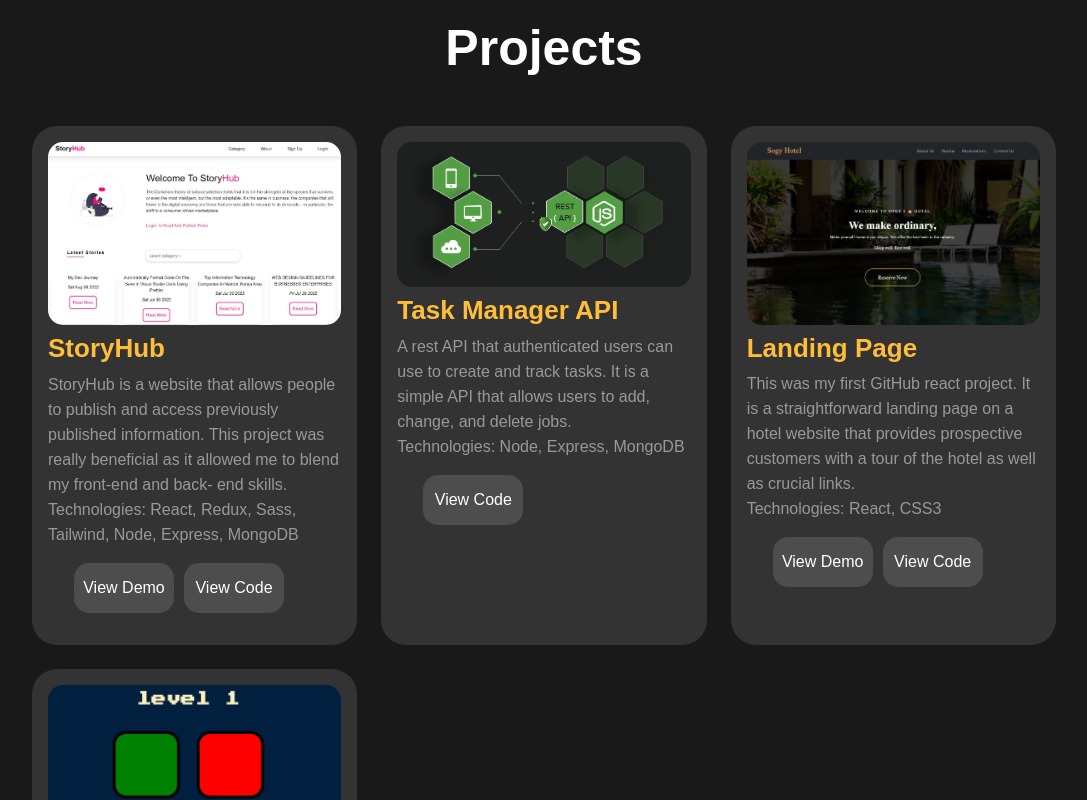
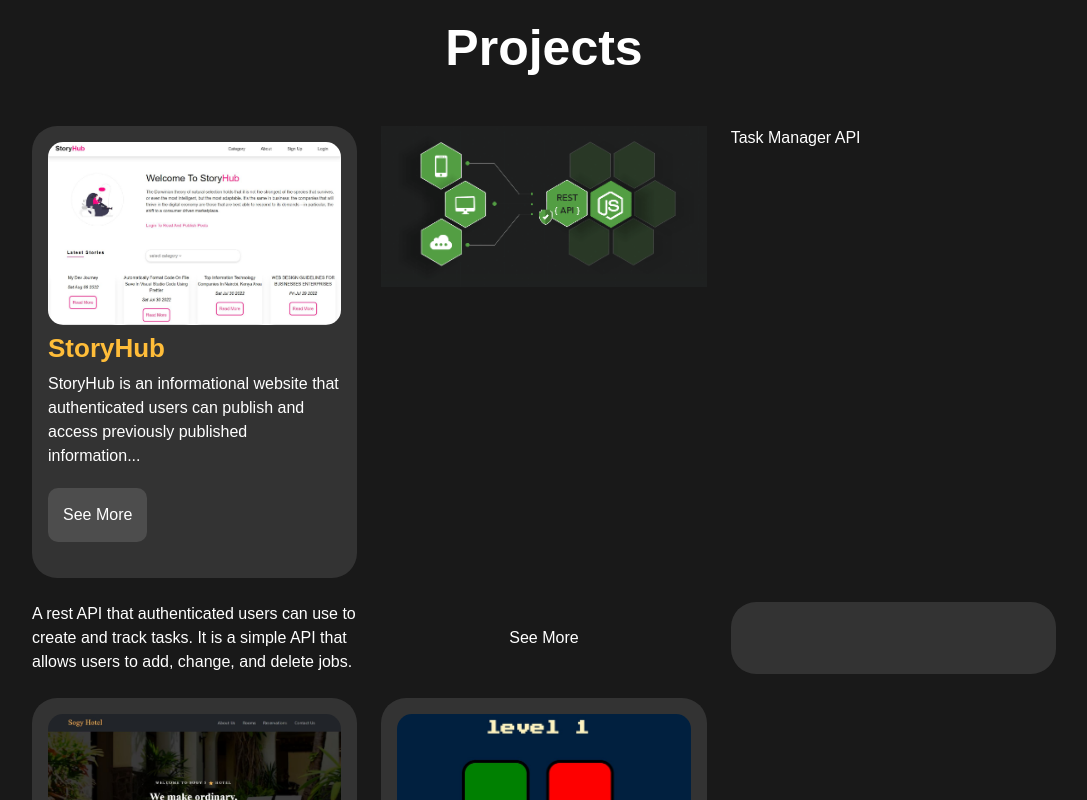
Before and after one commit to AllanKipchumba/portfolio-site, a React (Create React App) app: page / in a window 1280 px wide. Shown: the part 2800-3600 px from the top of the page, without its empty margins (96-1183 px from the left). Built offline with nearby package versions, Linux system fonts and the light colour scheme.

Commit message:
added state to story hub. partially completed state managementof taskmanager api

```diff
--- a/src/components/projects/Projects.jsx
+++ b/src/components/projects/Projects.jsx
@@ -1,9 +1,9 @@
 import React from "react";
 import "./projects.scss";
-import storyhub from "./assets/storyhub.JPG";
-import rest from "./assets/rest.png";
 import sogy from "./assets/sogy.JPG";
 import simon from "./assets/simon.JPG";
+import { StoryHub } from "./portfolio/StoryHub";
+import { TaskmanagerApi } from "./portfolio/TaskmanagerApi";
 
 export const Projects = () => {
   return (
@@ -14,56 +14,10 @@ export const Projects = () => {
         </h1>
         <div className="container grid md:grid-cols-2 lg:grid-cols-3 gap-6 max-w-[80%] mx-auto pb-[100px]">
           <div>
-            <img src={storyhub} alt="storyhub" />
-            <h1>StoryHub</h1>
-            <p>
-              StoryHub is a website that allows people to publish and access
-              previously published information. This project was really
-              beneficial as it allowed me to blend my front-end and back- end
-              skills.
-            </p>
-            <p>
-              Technologies: React, Redux, Sass, Tailwind, Node, Express, MongoDB
-            </p>
-            <div>
-              <button>
-                <a href="https://storyhub-ui.netlify.app/">view demo</a>
-              </button>
-              <button>
-                <a href="https://github.com/AllanKipchumba/blog_UI">
-                  View Code
-                </a>
-              </button>
-            </div>
+            <StoryHub />
           </div>
-          {/* <div>
-            <h1>React-tailwind app</h1>
-            <p>
-              A simple website I made to practice my tailwind CSS skills, which
-              I had recently acquired at the time.
-            </p>
-            <div>
-              <button>View Demo</button>
-              <button>view code</button>
-            </div>
-          </div> */}
-          <div>
-            <img src={rest} alt="rest-api" />
-            <h1>Task Manager API</h1>
-            <p>
-              A rest API that authenticated users can use to create and track
-              tasks. It is a simple API that allows users to add, change, and
-              delete jobs.
-            </p>
-            <p>Technologies: Node, Express, MongoDB</p>
-            <div>
-              <button>
-                <a href="https://github.com/AllanKipchumba/task-manager-api">
-                  view code
-                </a>
-              </button>
-            </div>
-          </div>
+          <TaskmanagerApi />
+          <div></div>
           <div>
             <img src={sogy} alt="landing-page" />
             <h1>Landing Page</h1>
--- /dev/null
+++ b/src/components/projects/portfolio/SimonGame.jsx
@@ -0,0 +1,5 @@
+import React from "react";
+
+export const SimonGame = () => {
+  return <div>SimonGame</div>;
+};
--- /dev/null
+++ b/src/components/projects/portfolio/Sogy.jsx
@@ -0,0 +1,5 @@
+import React from "react";
+
+export const Sogy = () => {
+  return <div>Sogy</div>;
+};
--- /dev/null
+++ b/src/components/projects/portfolio/StoryHub.jsx
@@ -0,0 +1,43 @@
+import React, { useState } from "react";
+import storyhub from "../assets/storyhub.JPG";
+
+export const StoryHub = () => {
+  const [hide, setHide] = useState(false);
+
+  return (
+    <>
+      <img src={storyhub} alt="storyhub" />
+      <h1>StoryHub</h1>
+      <p>
+        StoryHub is an informational website that authenticated users can
+        publish and access previously published information...
+      </p>
+
+      <button onClick={() => setHide(!hide)} className="btn">
+        {hide ? `Close` : `See More`}
+      </button>
+
+      {hide && (
+        <div className="more-info">
+          <p>
+            StoryHub is a website that allows people to publish and access
+            previously published information. This project was really beneficial
+            as it allowed me to blend my front-end and back- end skills.
+            <br />
+            <span>
+              {" "}
+              Technologies: React, Redux, Sass, Tailwind, Node, Express, MongoDB
+            </span>
+          </p>
+
+          <button>
+            <a href="https://storyhub-ui.netlify.app/">view demo</a>
+          </button>
+          <button>
+            <a href="https://github.com/AllanKipchumba/blog_UI">View Code</a>
+          </button>
+        </div>
+      )}
+    </>
+  );
+};
--- /dev/null
+++ b/src/components/projects/portfolio/TaskmanagerApi.jsx
@@ -0,0 +1,37 @@
+import React, { useState } from "react";
+import rest from "../assets/rest.png";
+
+export const TaskmanagerApi = () => {
+  const [hide, setHide] = useState(false);
+  return (
+    <>
+      <img src={rest} alt="rest-api" />
+      <h1>Task Manager API</h1>
+      <p>
+        A rest API that authenticated users can use to create and track tasks.
+        It is a simple API that allows users to add, change, and delete jobs.
+      </p>
+
+      <button onClick={() => setHide(!hide)} className="btn">
+        {hide ? `Close` : `See More`}
+      </button>
+
+      {hide && (
+        <div>
+          <p>
+            A rest API that authenticated users can use to create and track
+            tasks. It is a simple API that allows users to add, change, and
+            delete jobs. <br />
+            <span>Technologies: Node, Express, MongoDB</span>
+          </p>
+
+          <button>
+            <a href="https://github.com/AllanKipchumba/task-manager-api">
+              view code
+            </a>
+          </button>
+        </div>
+      )}
+    </>
+  );
+};
--- a/src/components/projects/projects.scss
+++ b/src/components/projects/projects.scss
@@ -7,6 +7,7 @@
             background: #333;
             position: relative;
             border-radius: 25px;
+            position: relative;
             //@at-root
             img {
                 border-radius: 15px;
@@ -17,18 +18,34 @@
                 line-height: 46.8px;
                 color: #ffbd39;
             }
-            p {
-                font-size: 16px;
-                line-height: 25px;
-                color: #999;
+            .btn {
+                background-color: #4d4d4d;
+                margin: 20px 0;
+                padding: 15px;
+                border-radius: 10px;
+                //
+                &:hover {
+                    background-color: #676767;
+                }
             }
-            div {
-                // margin-top: 20px;
-                // position: absolute;
-                // bottom: 0px;
-                //@at-root
+            .more-info {
+                position: absolute;
+                background-color: #4d4d4d;
+                top: 0vh;
+                height: 78%;
+                margin-left: -15px;
+                //
+                p {
+                    font-size: 16px;
+                    line-height: 25px;
+                    color: #e6e6e6;
+                    margin-bottom: 50px;
+                }
+                span {
+                    color: #ffac06;
+                }
                 button {
-                    background-color: #4d4d4d;
+                    background-color: #676767;
                     border-radius: 15px;
                     margin-left: 10px;
                     text-transform: capitalize;
@@ -36,7 +53,7 @@
                     width: 100px;
                     //
                     &:hover {
-                        background-color: #676767;
+                        background-color: #818181;
                     }
                 }
             }
```
